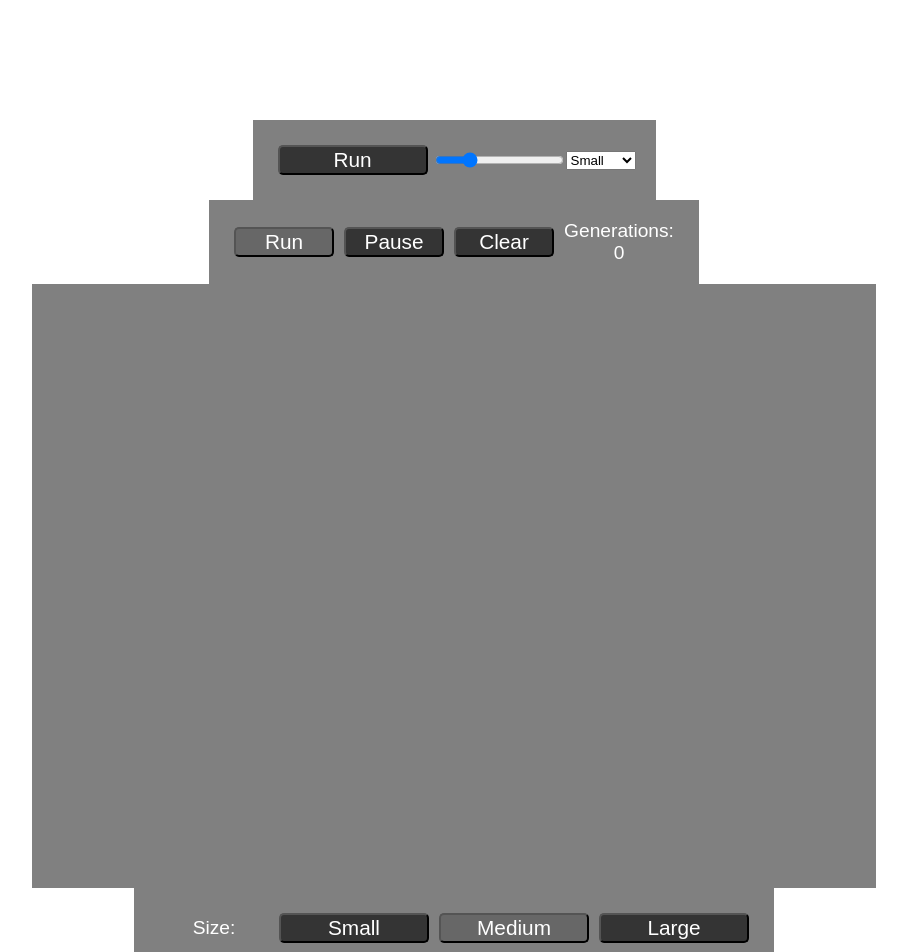
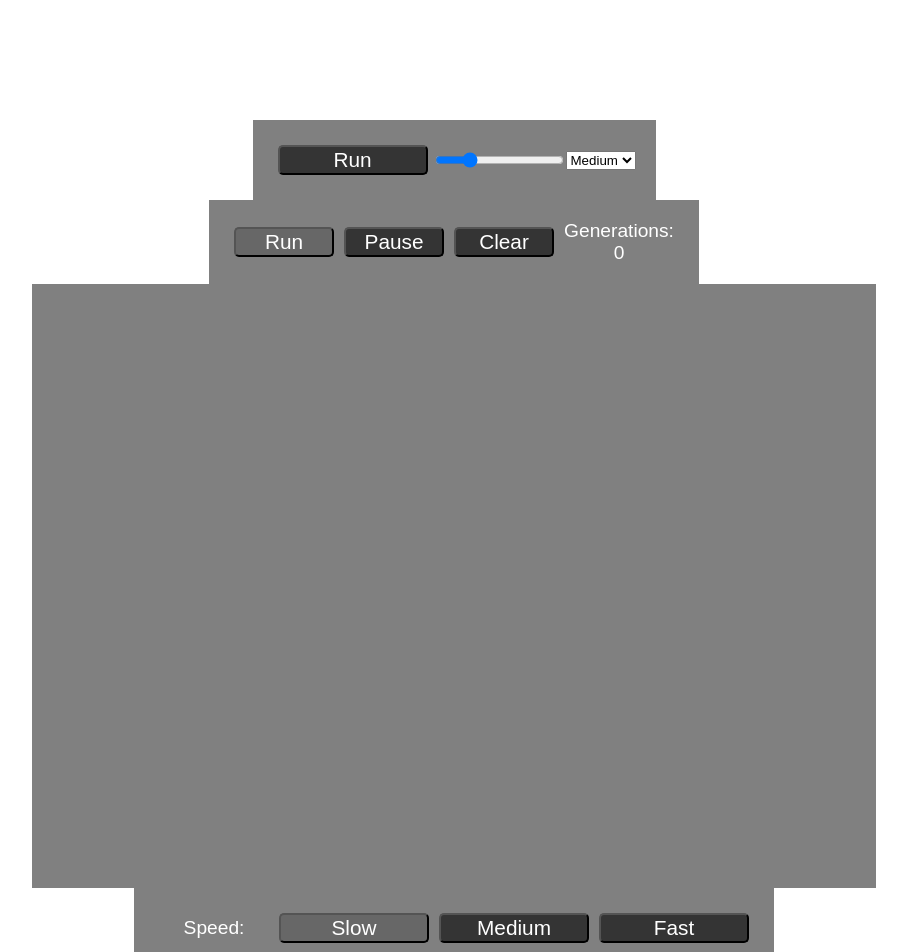
Before and after one commit to oliverdudman/react-game-of-life-fcc, a React app in the folder app/: page / in a window 1280 px wide. Shown: the top 952 px of the page, without its empty margins (186-1093 px from the left). Built offline with nearby package versions, Linux system fonts and the light colour scheme.

Commit message:
transfer size control to new panel

```diff
--- a/app/src/App.js
+++ b/app/src/App.js
@@ -99,10 +99,10 @@ function Controls(props) {
 function Dropdown(props) {
   return (
     <div>
-      <select onChange={props.handleChange}>
+      <select onChange={props.handleChange} value={props.currentValue}>
         {
           props.values.map((value) => {
-            return <option key={value}>{value}</option>
+            return <option key={value} value={value}>{value}</option>
           })
         }
       </select>
@@ -131,12 +131,11 @@ class Range extends Component {
 
 class ControlGroup extends React.Component {
   render() {
-    console.log(this.props.sizes);
     return (
       <div className="ctrls">
         <Button text="Run" size="large" />
         <Range />
-        <Dropdown values={Object.keys(this.props.sizes)} handleChange={this.props.handleChange}/>
+        <Dropdown values={Object.keys(this.props.sizes)} handleChange={this.props.handleChangeSize} currentValue={this.props.currentSize}/>
 
       </div>
     )
@@ -265,9 +264,9 @@ class App extends Component {
     this.setState({activeCells: activeCells});
   }
 
-  handleChangeSize(size) {
+  handleChangeSize(e) {
     clearInterval(this.runInterval);//clear running lifecycle
-    let gridSize = size.target.innerHTML;
+    let gridSize = e.target.value;
 
     //update size if different from current size
     if (gridSize !== this.state.size) {
@@ -315,7 +314,9 @@ class App extends Component {
       <div className="container">
         <ControlGroup
           sizes={this.BOARDSIZES}
+          currentSize={this.state.size}
           handleChange={this.dummyFunc.bind(this)}
+          handleChangeSize={this.handleChangeSize}
         />
         <Controls
           btns={["Run", "Pause", "Clear"]}
@@ -332,14 +333,6 @@ class App extends Component {
           handleCellClick={this.handleCellClick}
         />
         <Controls
-          btns={["Small", "Medium", "Large"]}
-          activeBtn={this.state.size}
-          size="large"
-          textLabel="Size:"
-          labelPosition="left"
-          handleClick={this.handleChangeSize}
-        />
-        <Controls
           btns={["Slow", "Medium", "Fast"]}
           activeBtn={this.state.speed.text}
           size="large"
```
